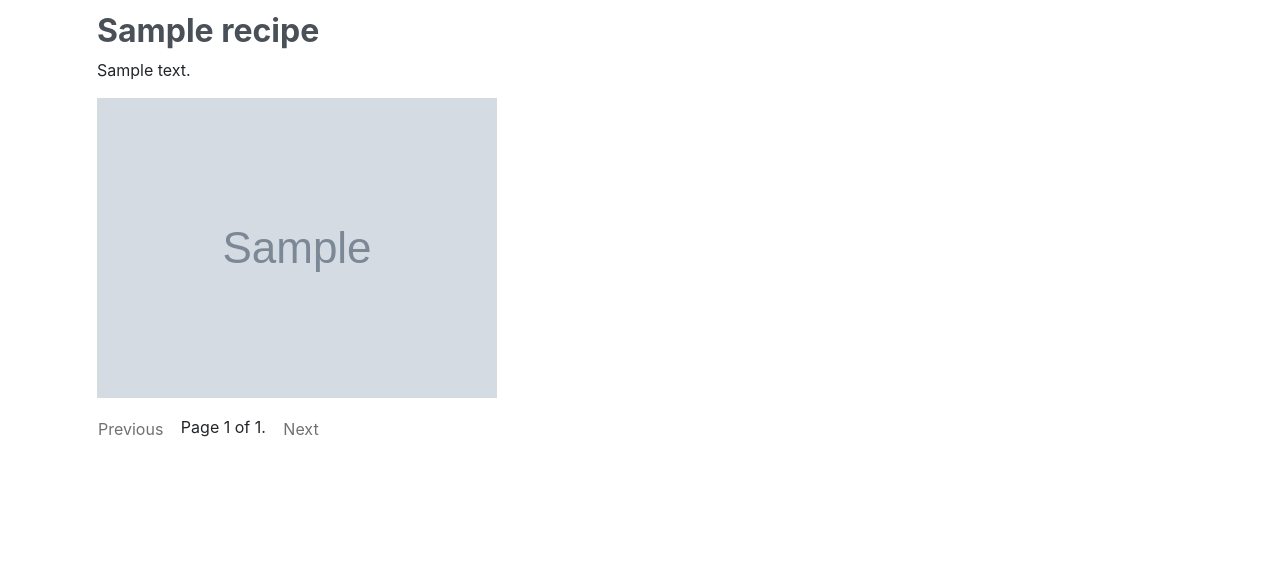
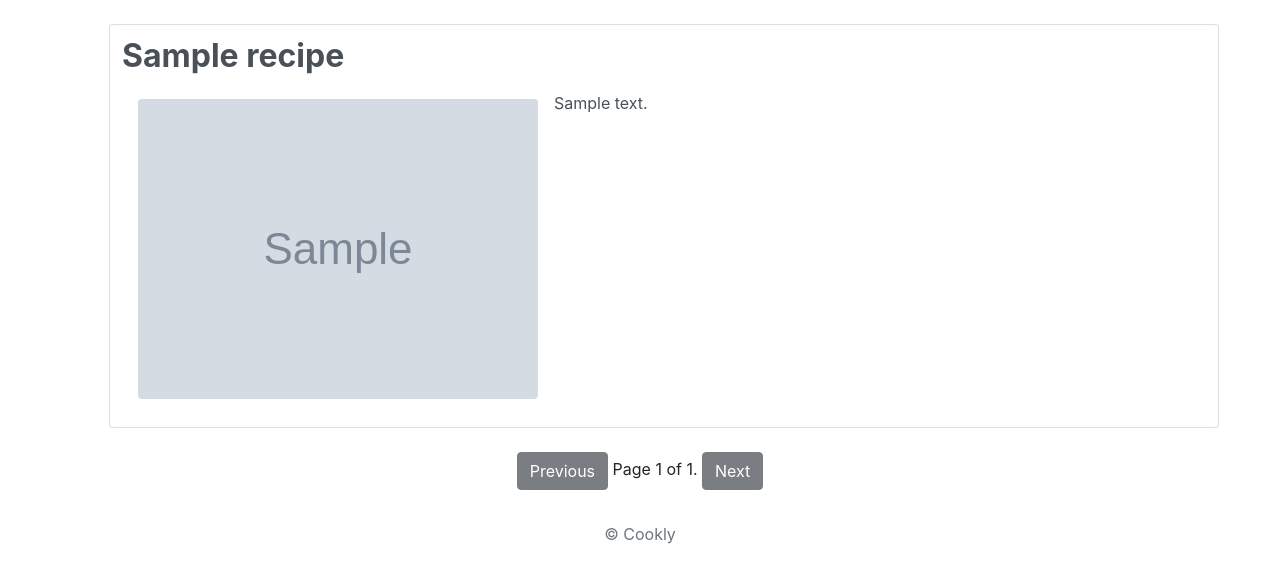
Before and after one commit to cookly-PiTE/cookly, a Django app: template templates/recipes/recipe_list.html in a window 1280 px wide. Shown: the part 56-639 px from the top of the page. Run offline with Django 3.2, Linux system fonts and the light colour scheme; the template is opened without the code that fills it: most values are stand-ins (such as "Sample title", 1, 10 or a date in 2020); grey boxes marked "Sample" are stand-in pictures.

Commit message:
styling list and detail view

```diff
--- a/templates/_base.html
+++ b/templates/_base.html
@@ -36,6 +36,23 @@
     {% endblock content %}
 </div>
 
+{#<!-- Footer -->#}
+{#<footer class="page-footer font-small">#}
+{##}
+{#    <!-- Copyright -->#}
+{#    <div class="footer-copyright text-center black py-3">© Cookly#}
+{#    </div>#}
+{#    <!-- Copyright -->#}
+{##}
+{#</footer>#}
+{#<!-- Footer -->#}
+
+ <footer class="footer text-center black py-3">
+      <div class="container">
+        <span class="text-muted">© Cookly</span>
+      </div>
+    </footer>
+
 <script src="https://code.jquery.com/jquery-3.5.1.slim.min.js"
         integrity="sha384-DfXdz2htPH0lsSSs5nCTpuj/zy4C+OGpamoFVy38MVBnE+IbbVYUew+OrCXaRkfj"
         crossorigin="anonymous"></script>
--- a/templates/_pagination.html
+++ b/templates/_pagination.html
@@ -1,11 +1,11 @@
- <div class="pagination ">
+ <div class="pagination justify-content-center mb-3">
     <span class="step-links">
         {% if page_obj.has_previous %}
-            <a class="btn" id="btn-pagination" href="?page={{ page_obj.previous_page_number }}">
+            <a class="btn btn-dark" id="btn-pagination" href="?page={{ page_obj.previous_page_number }}">
             <b>Previous</b>
             </a>
             {% else %}
-        <a class="btn disabled" id="btn-pagination">Previous</a>
+        <a class="btn btn-dark disabled" id="btn-pagination">Previous</a>
         {% endif %}
 
         <span class="current">
@@ -13,11 +13,11 @@
         </span>
 
         {% if page_obj.has_next %}
-            <a class="btn" id="btn-pagination" href="?page={{ page_obj.next_page_number }}">
+            <a class="btn btn-dark" id="btn-pagination" href="?page={{ page_obj.next_page_number }}">
           <b>Next</b>
            </a>
             {% else %}
-        <a class="btn disabled" id="btn-pagination">Next</a>
+        <a class="btn btn-dark disabled" id="btn-pagination">Next</a>
         {% endif %}
     </span>
     </div>
--- a/templates/recipes/recipe_list.html
+++ b/templates/recipes/recipe_list.html
@@ -1,15 +1,18 @@
 {% extends '_base.html' %}
 {% block content %}
     {% for recipe in recipe_list %}
+        <div class="card list-group-item-action m-4">
         <article class="media content-section p-2">
-            <div class="media-body p-1">
+            <div class="card-body p-1">
                 <h2><a href="{{ recipe.get_absolute_url }}"
                        class="font-weight-bold list-group-item-action">{{ recipe }}</a></h2>
-                <p class="article-content"> {{ recipe.description }}</p>
-                <img src="{{ recipe.image_url }}">
+                <img src="{{ recipe.image_url }}" class="rounded float-left m-3">
+                <div class="mask rgba-white-slight"></div>
+                <p class="article-content m-3"> {{ recipe.description }}</p>
             </div>
         </article>
+        </div>
+    {% endfor %}
 
-    {% endfor %}
     {% include '_pagination.html' with page_obj=page_obj %}
 {% endblock content %}
```
Also changed, not shown: templates/recipes/recipe_detail.html (+14 -12 lines), templates/recipes/search_results.html (+8 -6 lines).
